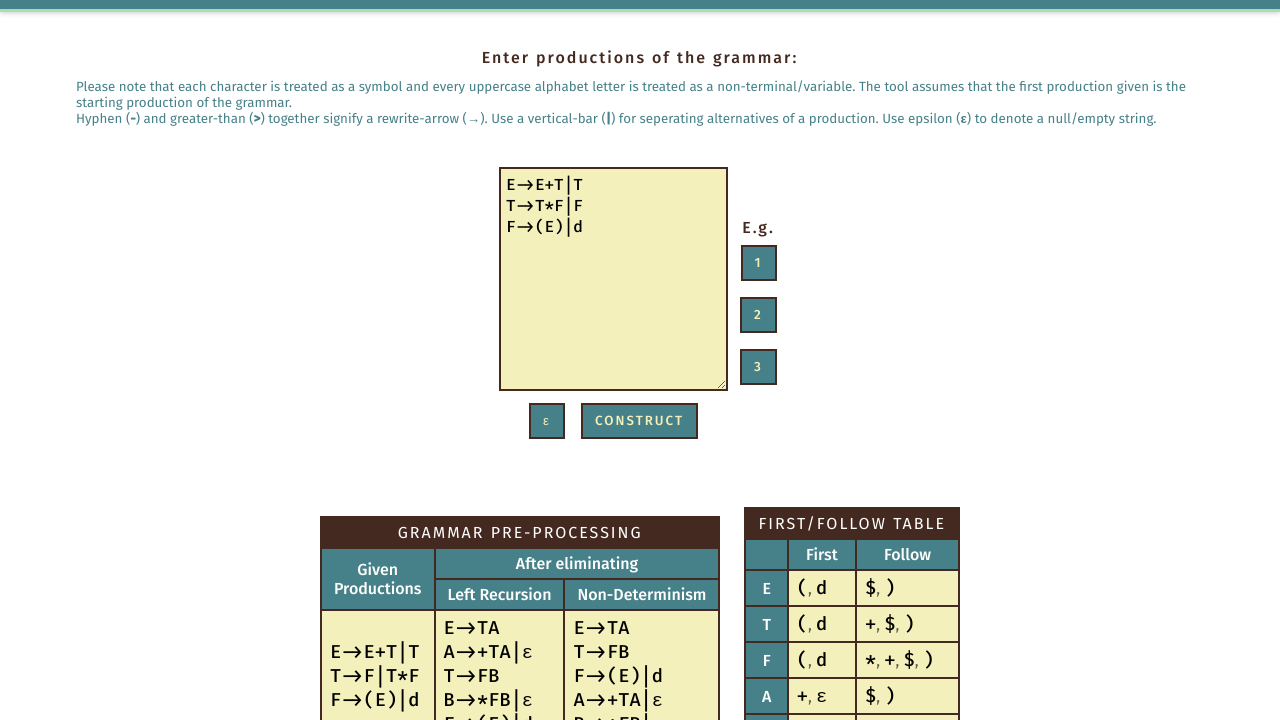
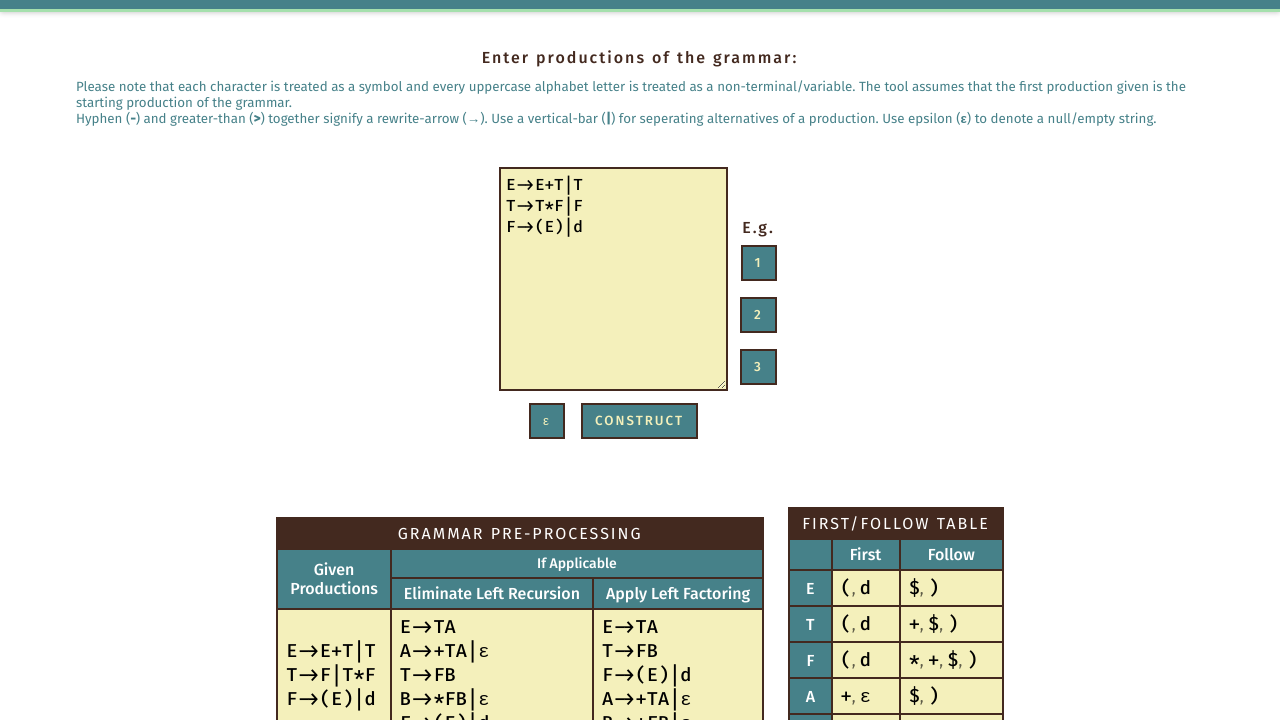
Before and after one commit to Prosamva/LL1-Parser, a plain HTML site: page index.html in a window 1280 px wide. Both pictures are taken after a click on the button "CONSTRUCT". Shown: the part 56-776 px from the top of the page. Drawn offline with Linux system fonts and the light colour scheme.

Commit message:
Minor corrections

```diff
--- a/index.html
+++ b/index.html
@@ -65,11 +65,11 @@ F->(E)|d</textarea>
                                 </tr>
                                 <tr>
                                     <th rowspan="2">Given<br>Productions</th>
-                                    <th colspan="2">After eliminating</th>
+                                    <th colspan="2" class="sm">If Applicable</th>
                                 </tr>
                                 <tr>
-                                    <th>Left Recursion</th>
-                                    <th>Non-Determinism</th>
+                                    <th>Eliminate Left Recursion</th>
+                                    <th>Apply Left Factoring</th>
                                 </tr>
                             </thead>
                             <tr>
--- a/script.js
+++ b/script.js
@@ -51,9 +51,11 @@ class NonRecursivePredictiveParser {
     }
 
     // Remove Left Recursion if exists
+    var cps = [];
     var lrps = [];
     for (var l in productions) {
       var production = productions[l];
+      cps.push(production.toString());
       var newSymbol = [...newSymbols][0];
       var result = this.eliminateLeftRecursion(production, newSymbol, epsilon);
       if (result == false) {
@@ -67,14 +69,16 @@ class NonRecursivePredictiveParser {
         lrps.push(p.toString());
       }
     }
+    this.cps = cps;
     this.lrps = lrps;
 
     // Remove Ambiguity if exists
     for (var l in productions) {
       var production = productions[l];
-      result = this.eliminateAmbiguity(production, newSymbols, epsilon);
+      result = this.eliminateAmbiguity(production, newSymbols);
+      console.log(result)
       if (result.length == 1) continue;
-      for (var p in result) {
+      for (var p of result) {
         p.right.sort();
         productions[p.left] = p;
         var pNT = p.nonTerminals();
@@ -267,12 +271,14 @@ class NonRecursivePredictiveParser {
       }
       production.right = [commonFactor + newSymbol].concat(updatedRight);
       newProductions.push(newProduction);
+      console.log(newProductions);
     }
     return [production, newProductions];
   }
 
   eliminateAmbiguity(production, newSymbols) {
-    var commonFactors = this.findCommonFactors(production);
+    var commonFactors = [...this.findCommonFactors(production)];
+    console.log(commonFactors);
     var newProductions = [];
     if (commonFactors.length == 0) return [production].concat(newProductions);
     var [production, newPs] = this.leftFactorize(
@@ -280,6 +286,7 @@ class NonRecursivePredictiveParser {
       commonFactors,
       newSymbols
     );
+    console.log(newPs);
     var pNT = production.nonTerminals();
     newSymbols = new Set([...newSymbols].filter((x) => !pNT.has(x)));
     for (var newP of newPs) {
@@ -419,10 +426,10 @@ function construct() {
       production.right.sort();
       productions.push(production);
     }
-    document.getElementById("data").innerHTML = productions.join("<br>");
     parser = new NonRecursivePredictiveParser(productions);
     var ps = [];
     for (var k in parser.productions) ps.push(parser.productions[k].toString());
+    document.getElementById("data").innerHTML = parser.cps.join("<br>");
     document.getElementById("lrp").innerHTML = parser.lrps.join("<br>");
     document.getElementById("lfp").innerHTML = ps.join("<br>");
     document.getElementById("ffb").innerHTML = parser.firstFollowTableRows();
@@ -466,7 +473,9 @@ function parseString() {
 var examples = [
   "E->E+T|T\nT->T*F|F\nF->(E)|d",
   "S->L=R|R\nR->L\nL->*R|d",
-  "S->CC\nC->cC|d",
+  "A->aAB|aBc\nA->aAc\nB->b\n",
+  // "S->iCtSes|a\nC->b\nS->iCtS",
+  // "S->CC\nC->cC|d",
 ];
 
 function setExample(n) {
--- a/style.css
+++ b/style.css
@@ -103,7 +103,9 @@ button:hover{
     background-color: #ffab5f;
     font-size: 12pt;
 }
-
+.sm{
+    font-size: 14px;
+}
 thead tr {
     background-color: #468189;
     border: none;
```
